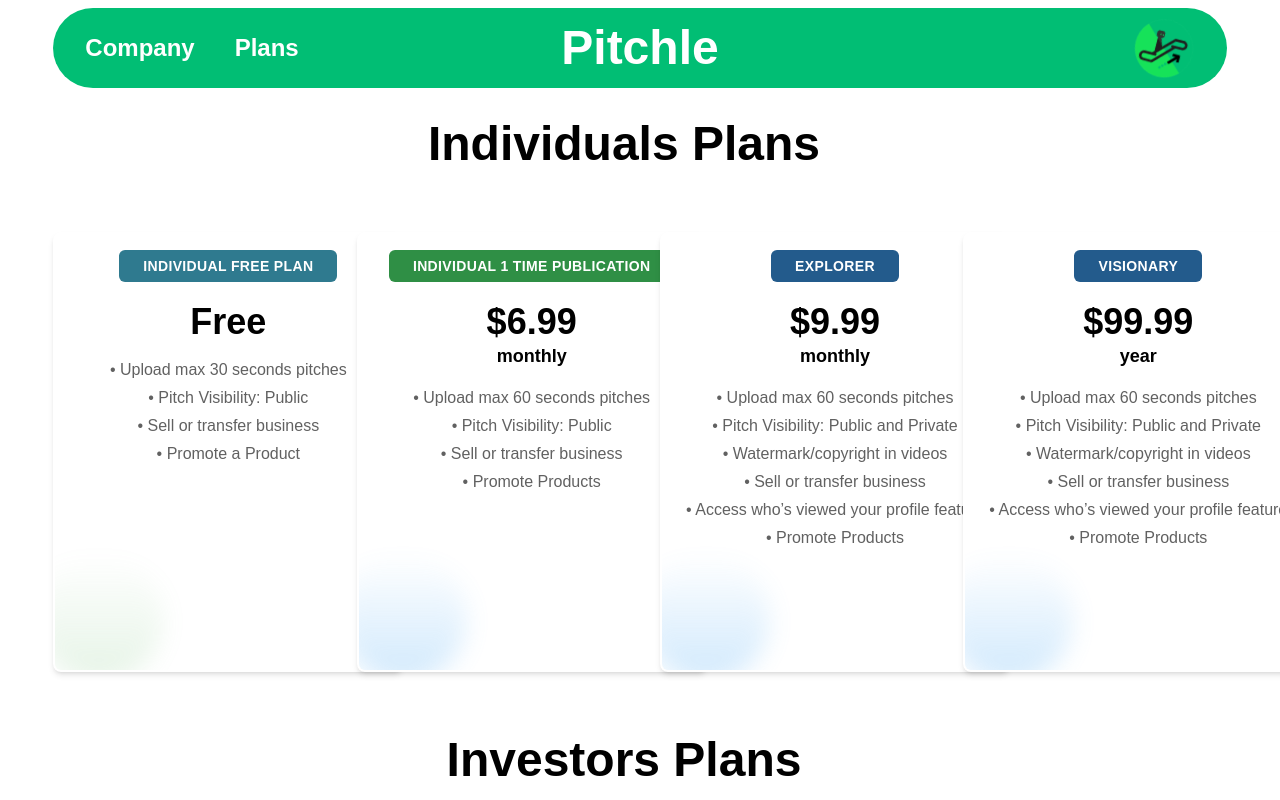
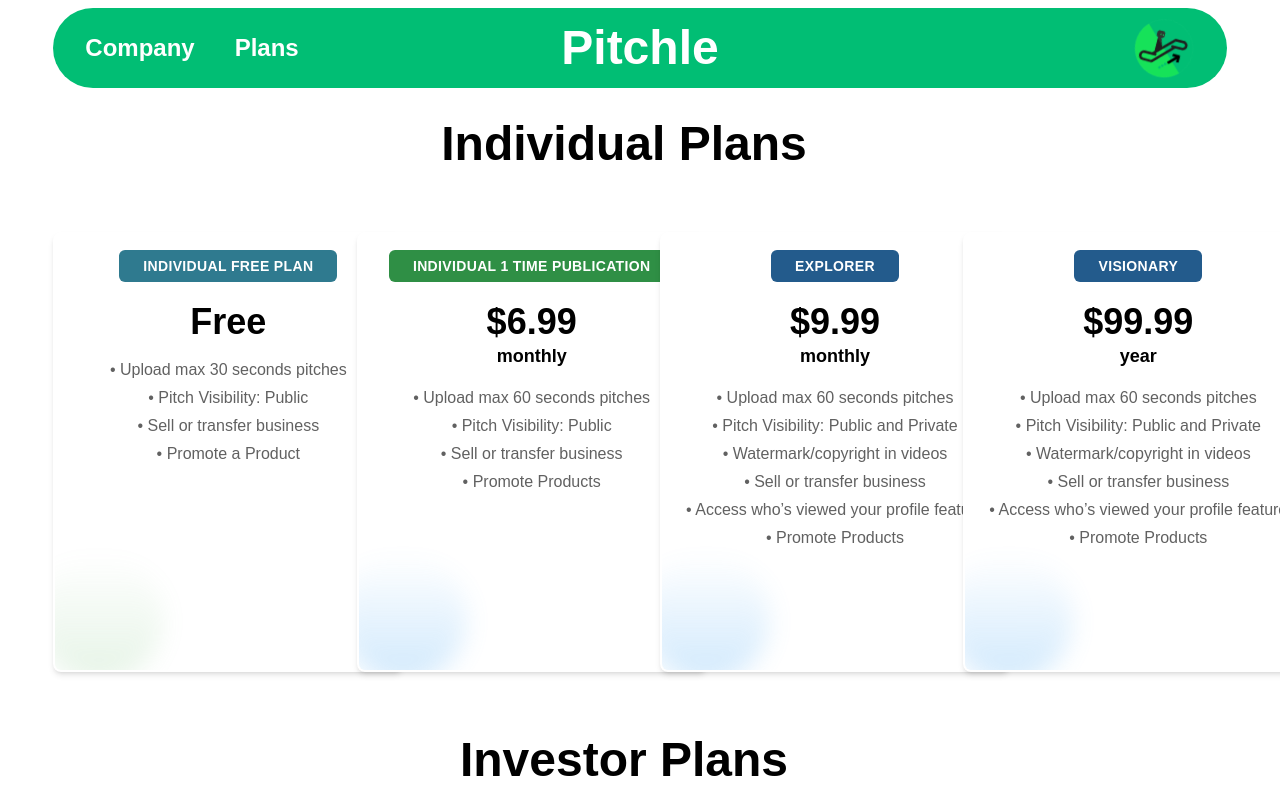
Before and after one commit to Pitchle/Pitchleapp, a React (Create React App) app: page /plans in a window 1280 px wide. Shown: the top 800 px of the page. Built offline with nearby package versions, Linux system fonts and the light colour scheme.

Commit message:
plan desing

```diff
--- a/src/components/Pricing.jsx
+++ b/src/components/Pricing.jsx
@@ -191,7 +191,7 @@ const Pricing = () => {
     return (
         <>
             <NavbarBar/>
-            <div className="text-center"><h2 className="font-bold -ms-0 md:-ms-8 my-6 text-5xl">Individuals Plans</h2>
+            <div className="text-center"><h2 className="font-bold -ms-0 md:-ms-8 my-6 text-5xl">Individual Plans</h2>
             </div>
             <div className={"flex justify-center"}>
                 <div className="grid grid-cols-1 md:grid-cols-2 lg:grid-cols-4 w-11/12 gap-10 my-10 items-center">
@@ -212,7 +212,7 @@ const Pricing = () => {
                 </div>
             </div>
             <div className="text-center">
-                <h2 className="font-bold -ms-0 md:-ms-8 my-6 text-5xl">Investors Plans</h2>
+                <h2 className="font-bold -ms-0 md:-ms-8 my-6 text-5xl">Investor Plans</h2>
             </div>
             <div className={"flex justify-center"}>
                 <div className="grid grid-cols-1 md:grid-cols-2 lg:grid-cols-4 w-11/12 gap-10 my-10 items-center">
```
